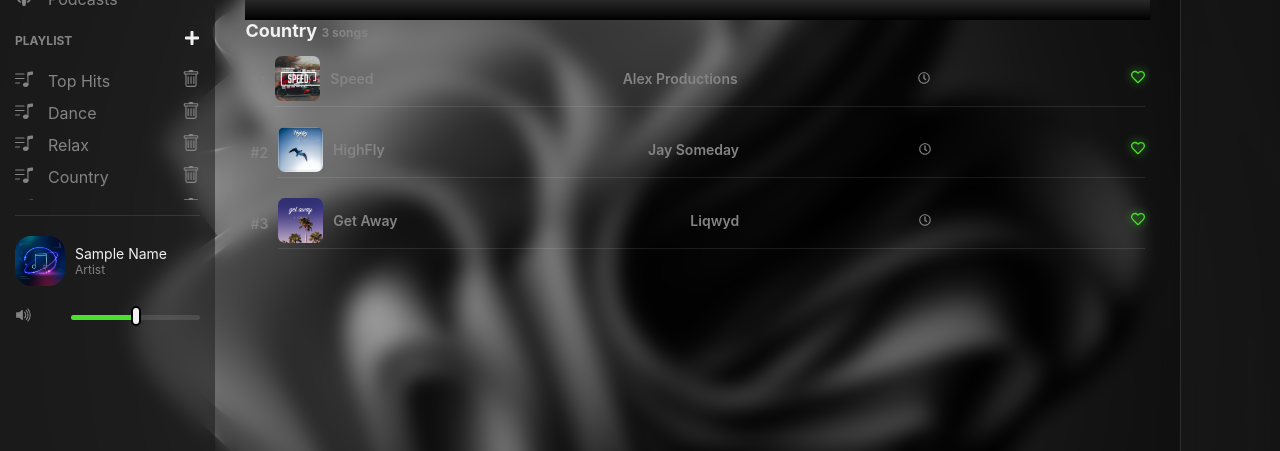
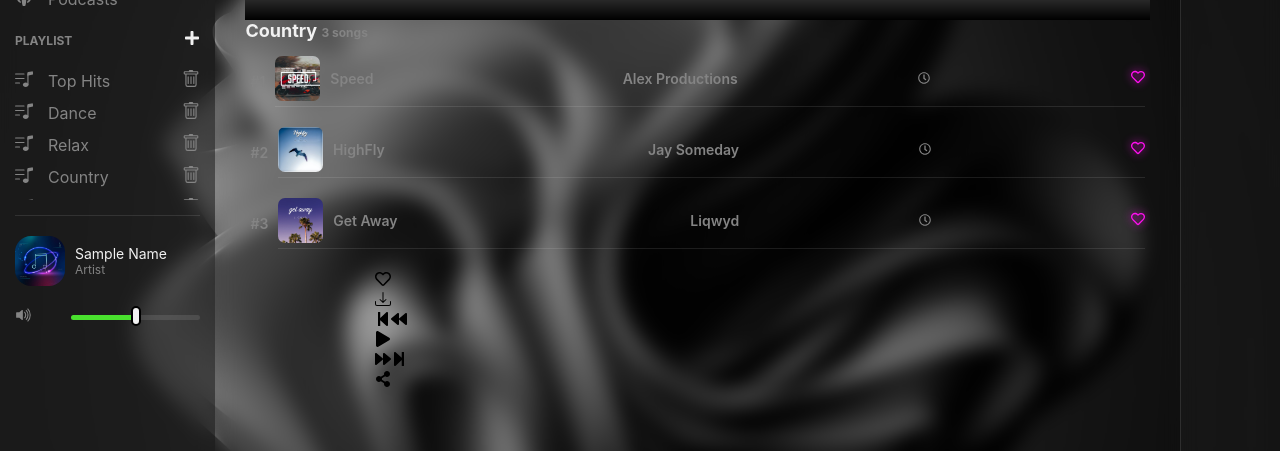
Before and after one commit to CollinsDrew/Aura_Music, a React (Create React App) app: page /dance in a window 1280 px wide. Shown: the part 290-741 px from the top of the page. Built offline with nearby package versions, Linux system fonts and the light colour scheme; grey boxes are pictures that could not be loaded.

Commit message:
icons added for player and started to style

```diff
--- a/src/Components/DanceTunes.js
+++ b/src/Components/DanceTunes.js
@@ -1,6 +1,9 @@
-import React, { useState } from "react";
+import React, { useState, useEffect } from "react";
 import { Banner } from "./Banner.js";
+import { MusicPlayer } from "./MusicPlayer.js";
+
 import "../Styles/AudioList.css";
+import "../Styles/MusicPlayer.css";
 // import "../Styles/MainContainer.css";
 import { Link, useParams } from "react-router-dom";
 import { FaRegClock, FaHeart, FaRegHeart } from "react-icons/fa";
@@ -37,6 +40,17 @@ function DanceTunes() {
   const [song, setSong] = useState(danceSongs[0].song);
   const [img, setImg] = useState(danceSongs.image);
 
+  useEffect(() => {
+    const songs = document.querySelectorAll(".songs");
+
+    function changeMenuActive() {
+      songs.forEach((n) => n.classList.remove("active"));
+      this.classList.add("active");
+    }
+
+    songs.forEach((n) => n.addEventListener("click", changeMenuActive));
+  }, []);
+
   const changeFavourite = (id) => {
     danceSongs.forEach((song) => {
       if (song.id == id) {
@@ -45,6 +59,11 @@ function DanceTunes() {
     });
 
     setSongs([...danceSongs]);
+  };
+
+  const setMainSong = (songSrc, imgSrc) => {
+    setSong(songSrc);
+    setImg(imgSrc);
   };
 
   return (
@@ -58,7 +77,11 @@ function DanceTunes() {
         {/* maybe change songs to danceSongs in map */}
         {songs &&
           songs.map((song, index) => (
-            <div className="songs" key={song?.id}>
+            <div
+              className="songs"
+              key={song?.id}
+              onClick={() => setMainSong(song?.song, song?.image)}
+            >
               <div className="count">{`#${index + 1}`}</div>
               <div className="song">
                 <div className="imgBox">
@@ -98,6 +121,8 @@ function DanceTunes() {
             </div>
           ))}
       </div>
+
+      <MusicPlayer song={song} imgSrc={img} />
     </div>
   );
 }
--- a/src/Components/MusicPlayer.js
+++ b/src/Components/MusicPlayer.js
@@ -0,0 +1,99 @@
+import React, { useState } from "react";
+import "../Styles/MusicPlayer.css";
+
+import {
+  FaBackward,
+  FaForward,
+  FaHeart,
+  FaPause,
+  FaPlay,
+  FaRegHeart,
+  FaShareAlt,
+  FaStepBackward,
+  FaStepForward,
+} from "react-icons/fa";
+import { BsDownload } from "react-icons/bs";
+
+function MusicPlayer({ song, imgSrc }) {
+  //   console.log(song, imgSrc);
+
+  const [isLove, setLoved] = useState(false);
+  const [isPlaying, setPlaying] = useState(false);
+
+  const changPlayPause = () => {
+    setPlaying(!isPlaying);
+  };
+
+  const changeLoved = () => {
+    setLoved(!isLove);
+  };
+
+  return (
+    <div className="MusicPlayer">
+      <div className="songImage"></div>
+      <div className="songAttributes">
+        <audio src={song} preload="metadata" />
+
+        <div className="top">
+          <div className="left">
+            <div className="loved" onClick={changeLoved}>
+              {isLove ? (
+                <i>
+                  <FaHeart />
+                </i>
+              ) : (
+                <i>
+                  <FaRegHeart />
+                </i>
+              )}
+            </div>
+
+            {/* download icon optional */}
+            <div className="download">
+              <i>
+                <BsDownload />
+              </i>
+            </div>
+          </div>
+          <div className="middle">
+            <div className="back">
+              <i>
+                <FaStepBackward />
+              </i>
+              <i>
+                <FaBackward />
+              </i>
+            </div>
+            <div className="playPause" onClick={changPlayPause}>
+              {isPlaying ? (
+                <i>
+                  <FaPause />
+                </i>
+              ) : (
+                <i>
+                  <FaPlay />
+                </i>
+              )}
+            </div>
+            <div className="forward">
+              <i>
+                <FaForward />
+              </i>
+              <i>
+                <FaStepForward />
+              </i>
+            </div>
+          </div>
+          <div className="right">
+            <i>
+              <FaShareAlt />
+            </i>
+          </div>
+        </div>
+        <div className="bottom"></div>
+      </div>
+    </div>
+  );
+}
+
+export { MusicPlayer };
--- a/src/Styles/AudioList.css
+++ b/src/Styles/AudioList.css
@@ -111,6 +111,6 @@
 } */
 
 .favourite i {
-  color: #49e12e !important;
-  filter: drop-shadow(0px 0px 4px #49e12e);
+  color: #ff10f0 !important;
+  filter: drop-shadow(0px 0px 4px #ff10f0);
 }
--- a/src/Styles/MusicPlayer.css
+++ b/src/Styles/MusicPlayer.css
@@ -0,0 +1,12 @@
+.MusicPlayer {
+  width: 100%;
+  padding: 10px;
+  display: flex;
+}
+
+.songImage {
+  width: 120px;
+  min-width: 80px;
+  height: 120px;
+  border-radius: 10px;
+}
```
